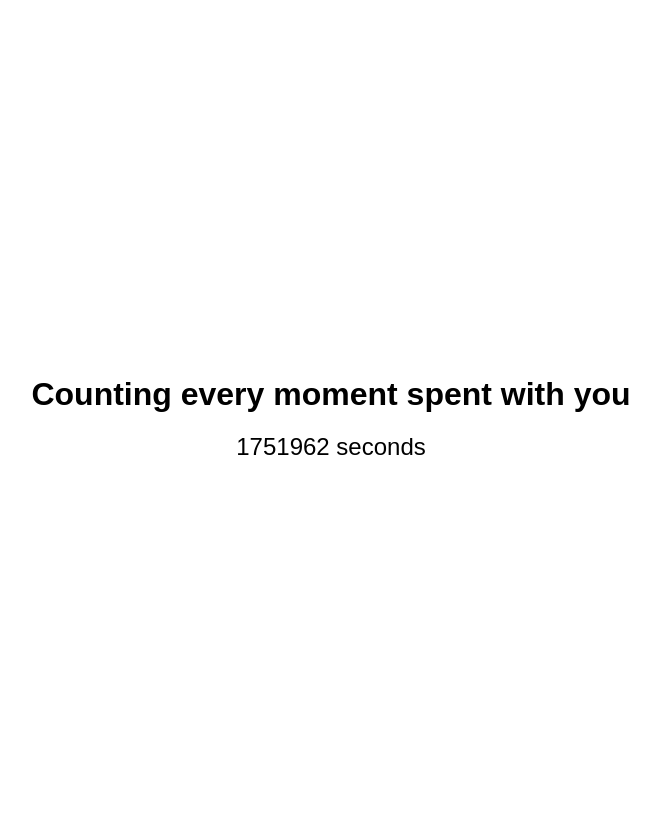
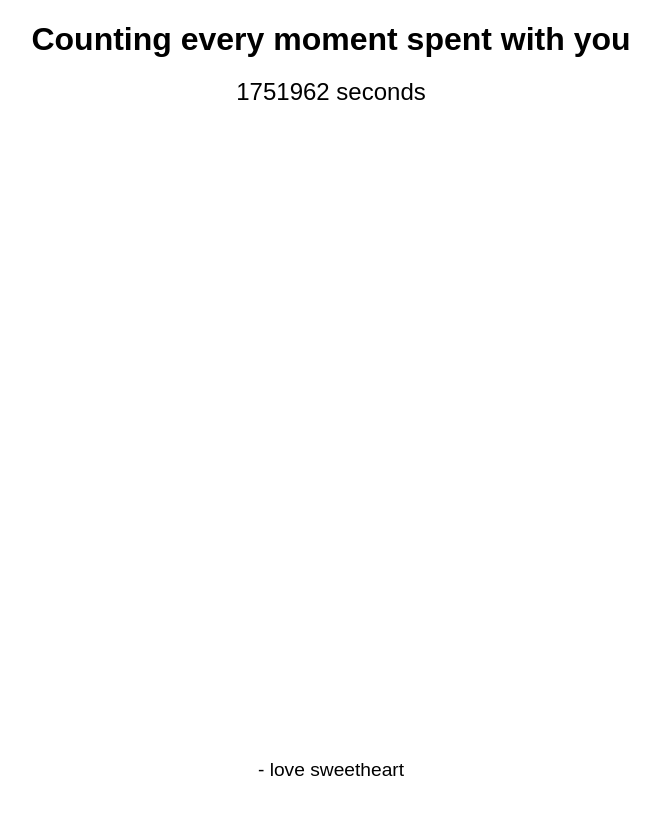
Before and after one commit to FireMonkey0/counting-moments, a plain HTML site: page index.html in a window 1280 px wide. Shown: the whole page, without its empty margins (309-969 px from the left). Drawn offline with Linux system fonts and the light colour scheme.

Commit message:
Update index.html

```diff
--- a/index.html
+++ b/index.html
@@ -7,11 +7,12 @@
     <style>
         body {
             display: flex;
+            flex-direction: column;
             justify-content: center;
             align-items: center;
             height: 100vh;
-            flex-direction: column;
             font-family: Arial, sans-serif;
+            margin: 0;
         }
         h1 {
             font-size: 2em;
@@ -19,12 +20,18 @@
         }
         #counter {
             font-size: 1.5em;
+            margin-bottom: 20px;
+        }
+        .message {
+            font-size: 1.2em;
+            margin-top: auto; /* Pushes the element to the bottom */
         }
     </style>
 </head>
 <body>
     <h1>Counting every moment spent with you</h1>
     <div id="counter">0 seconds</div>
+    <p class="message">- love sweetheart</p>
     <script>
         const startDate = new Date('June 7, 2024 00:00:00').getTime();
         const counterElement = document.getElementById('counter');
```
